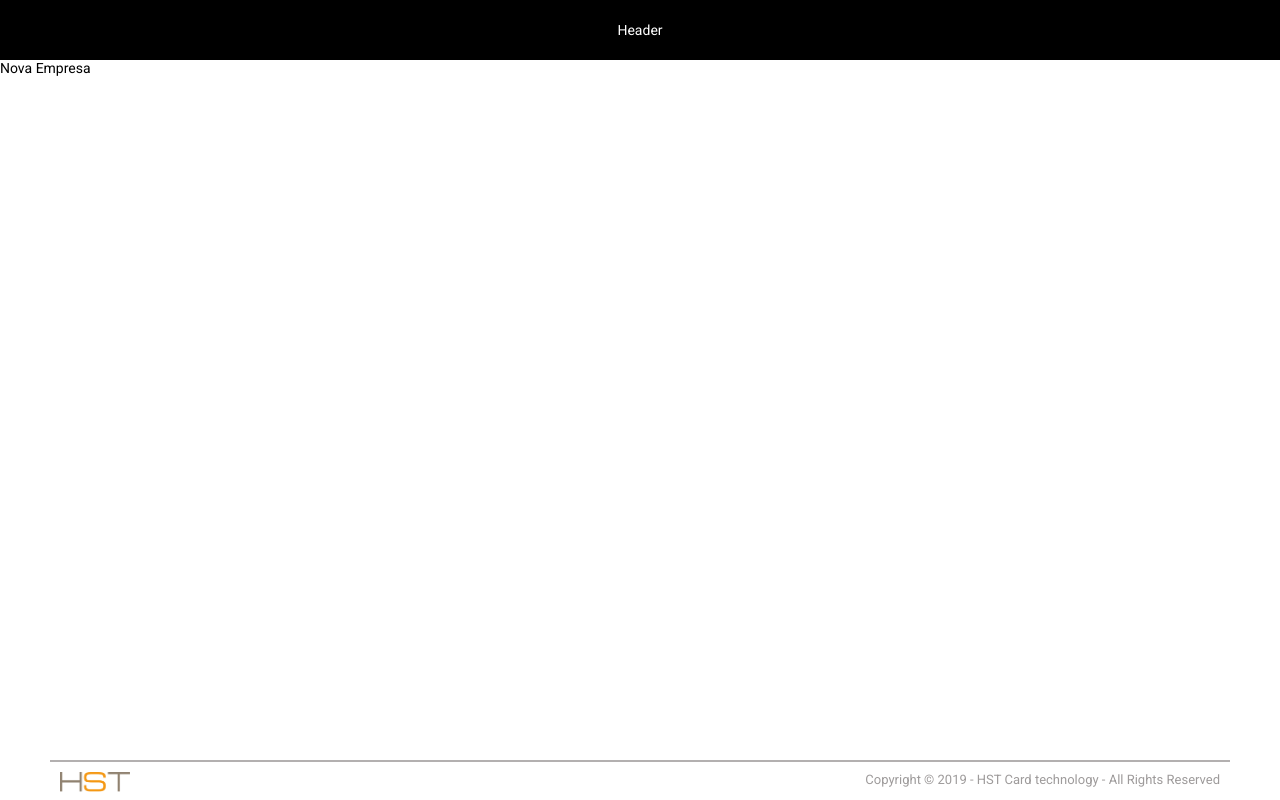
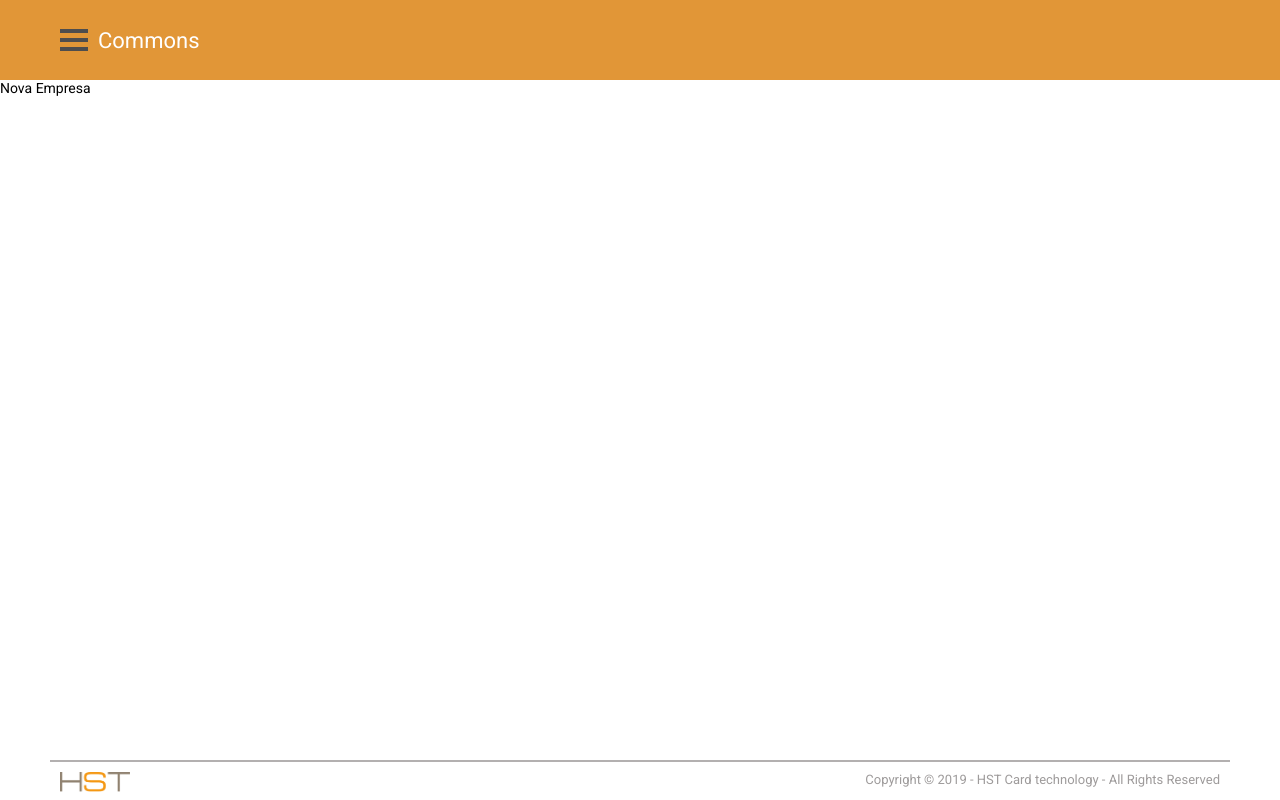
Before and after one commit to vitormuuniz/Desafio-3, a React (Create React App) app in the folder front-end/: page /newcompany in a window 1280 px wide. Built offline with nearby package versions, Linux system fonts and the light colour scheme.

Commit message:
Header done

```diff
--- a/front-end/package.json
+++ b/front-end/package.json
@@ -3,12 +3,16 @@
   "version": "0.1.0",
   "private": true,
   "dependencies": {
+    "@material-ui/icons": "^4.9.1",
     "@testing-library/jest-dom": "^4.2.4",
     "@testing-library/react": "^9.3.2",
     "@testing-library/user-event": "^7.1.2",
     "express": "^4.17.1",
+    "mdbreact": "^4.26.0",
     "react": "^16.13.1",
+    "react-bootstrap-dropdown-menu": "^1.1.15",
     "react-dom": "^16.13.1",
+    "react-icons": "^3.10.0",
     "react-router-dom": "^5.1.2",
     "react-scripts": "3.4.1"
   },
--- a/front-end/src/components/Header/index.js
+++ b/front-end/src/components/Header/index.js
@@ -1,10 +1,19 @@
 import React from 'react';
+import Card from '../Menu/index';
+
 
 import '../../global.css';
 import "./styles.css";
 
-export default function Header(){
-    return(
-        <header id="main-header">Header</header>
+export default function Header() {
+    return (
+        <header id="main-header">
+            <div className="headerClass">
+                <button>
+                  <Card />
+                </button>
+                <h1 className="commons">Commons</h1>
+            </div>
+        </header>
     );
 }
--- a/front-end/src/components/Header/styles.css
+++ b/front-end/src/components/Header/styles.css
@@ -1,9 +1,34 @@
 header#main-header {
     width: 100%;
-    height: 60px;
-    background: #000;
+    height: 80px;
+    background: #e19637;
+    display: flex;
+
+    align-items: center;
+    padding-left: 60px;
+}
+
+
+.headerClass {
+    display: flex;
+    justify-content: space-between;
+
+}
+
+.headerClass button {
+    display: flex;
+    font-size: 20px;
+    border: none;
+    }
+
+.headerClass .commons {
+    display: flex;
+    font-size: 22px;
+    font-weight: 400;
+    margin-left: 10px;
+    align-items: center;
     color: #FFF;
-    display: flex;
-    justify-content: center;
-    align-items: center;
+
+
+
 }
--- /dev/null
+++ b/front-end/src/components/Menu/index.js
@@ -0,0 +1,63 @@
+import React, { Component } from 'react';
+
+
+
+import './styles.css';
+
+
+class Card extends Component {
+    constructor() {
+        super();
+
+        this.state = {
+            showMenu: false,
+        };
+
+        this.showMenu = this.showMenu.bind(this);
+        this.closeMenu = this.closeMenu.bind(this);
+    }
+
+    showMenu(event) {
+        event.preventDefault();
+
+        this.setState({ showMenu: true }, () => {
+            document.addEventListener('click', this.closeMenu);
+        });
+    }
+
+    closeMenu() {
+        this.setState({ showMenu: false }, () => {
+            document.removeEventListener('click', this.closeMenu);
+        });
+    }
+
+
+    render() {
+        return (
+        <div class="dropdown" onClick = { this.showMenu }>
+            <button class="dropbtn">
+                <div class="container">
+                <div class="bar1"></div>
+                <div class="bar2"></div>
+                <div class="bar3"></div>
+                </div>
+            </button>
+
+            {   this.state.showMenu ?
+                    ( <div class="dropdown-content">
+                    <a href="#">Link 1</a>
+                    <a href="#">Link 2</a>
+                    <a href="#">Link 3</a>
+                    </div>
+                    ) :
+                    (
+                        null
+                    )
+            }
+            </div>
+
+        );
+    }
+}
+
+export default Card;
--- /dev/null
+++ b/front-end/src/components/Menu/styles.css
@@ -0,0 +1,68 @@
+
+
+/* Style The Dropdown Button */
+.dropbtn {
+    background-color: #e19637;
+    color:#e19637;
+    cursor: pointer;
+    display: flex;
+
+    align-items: center;
+  }
+
+  .container {
+    display: inline-block;
+    cursor: pointer;
+  }
+
+  .bar1, .bar2, .bar3 {
+    width: 28px;
+    height: 4px;
+    background-color: rgb(78, 77, 77);
+    margin: 5px 0;
+    transition: 0.4s;
+  }
+
+
+  /* The container <div> - needed to position the dropdown content */
+  .dropdown {
+    position: relative;
+    display: inline-block;
+    margin: none;
+
+  }
+
+
+
+  /* Dropdown Content (Hidden by Default) */
+  .dropdown-content {
+    display: none;
+    position: absolute;
+    background-color: #f9f9f9;
+    opacity: 95%;
+    min-width: 160px;
+    box-shadow: 0px 8px 16px 0px rgba(0,0,0,0.2);
+    z-index: 1;
+  }
+
+  /* Links inside the dropdown */
+  .dropdown-content a {
+    color: black;
+    padding: 12px 16px;
+    text-decoration: none;
+    display: block;
+  }
+
+  /* Change color of dropdown links on hover */
+  .dropdown-content a:hover {background-color: #f1f1f1}
+
+  /* Show the dropdown menu on hover */
+  .dropdown:hover .dropdown-content {
+    display: block;
+  }
+
+  /* Change the background color of the dropdown button when the dropdown content is shown */
+  .dropdown:hover .dropbtn {
+    background-color: #e19637;
+    opacity: 85%;
+  }
```
Also changed, not shown: 1 other file (tests, documents, lock files or other folders).
